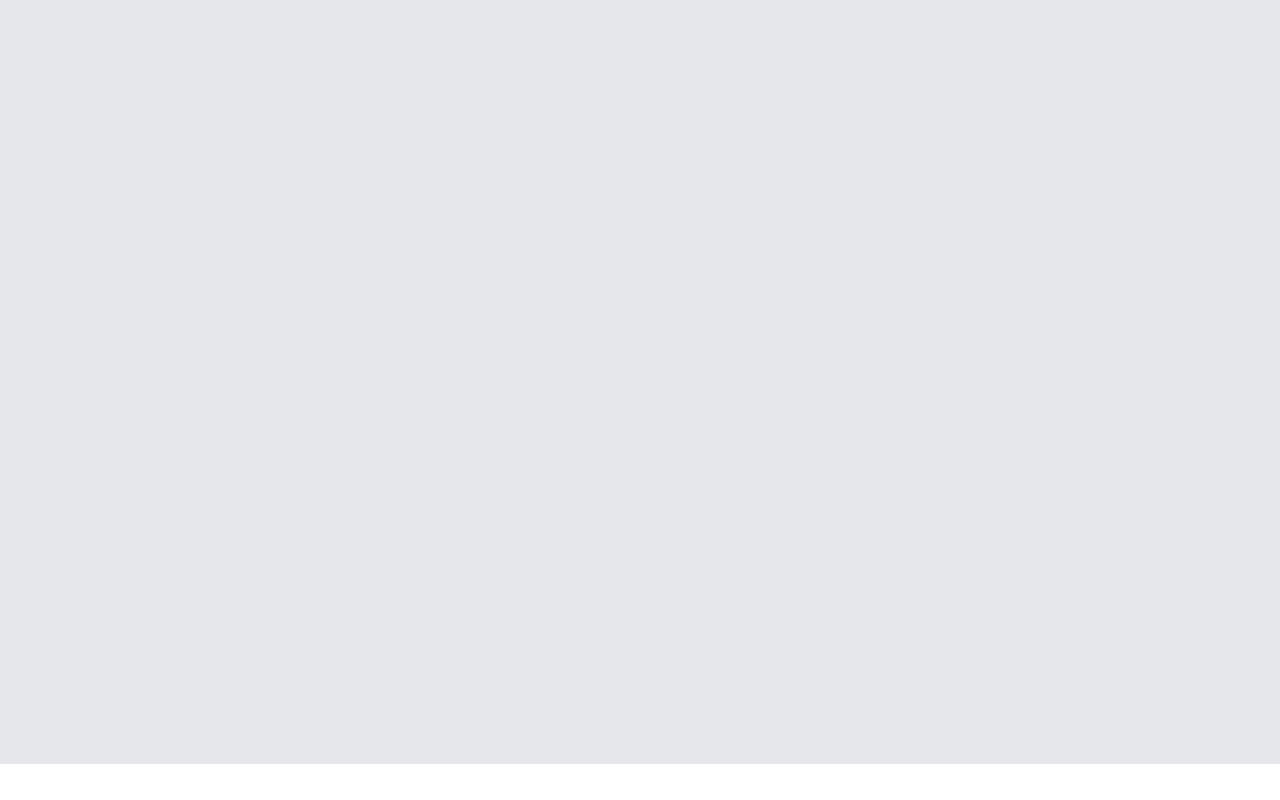
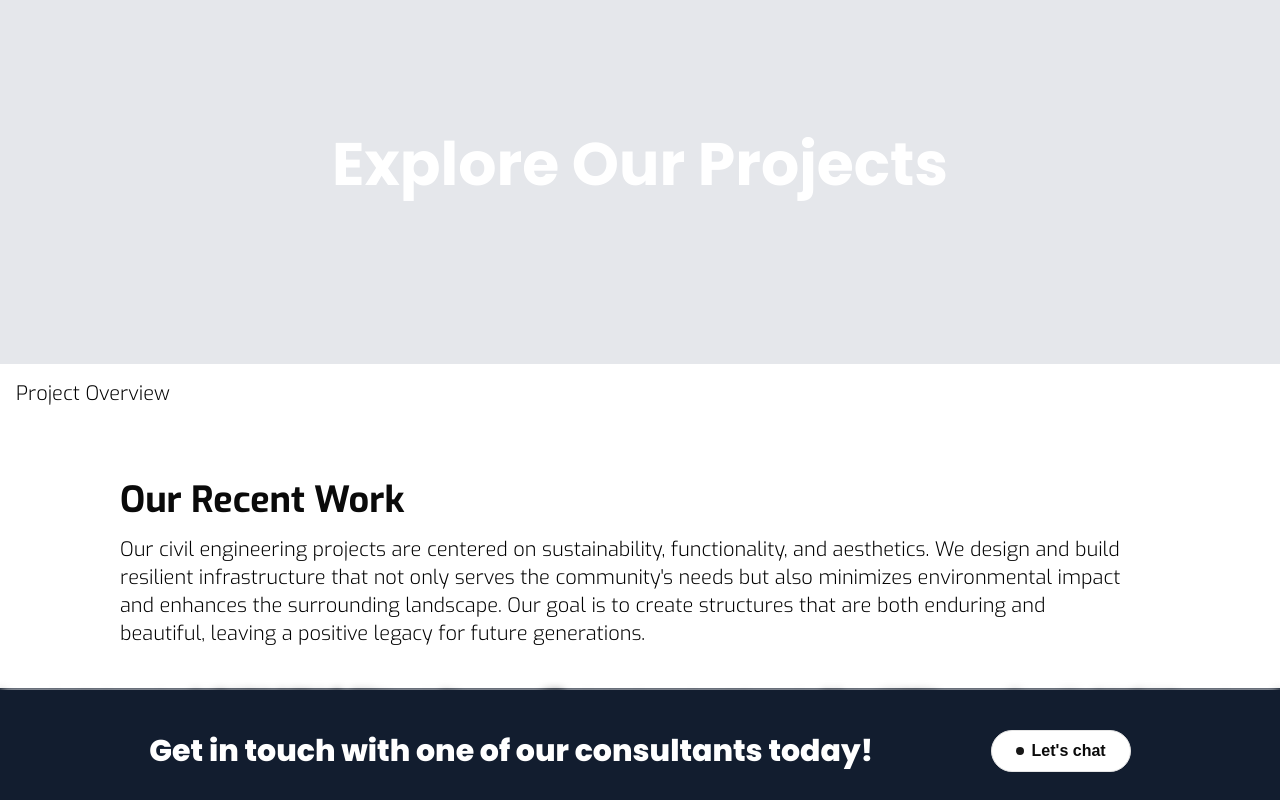
Before and after one commit to CheangSeyha/Alpha-msh-MEP-V1, a Next.js app: page /en/Civil in a window 1280 px wide. Shown: the part 3400-4200 px from the top of the page. Built offline with nearby package versions, Linux system fonts and the light colour scheme.

Commit message:
update page Civil

```diff
--- a/src/app/[locale]/Civil/page.tsx
+++ b/src/app/[locale]/Civil/page.tsx
@@ -93,18 +93,35 @@ export default function page() {
             <div className="fixed inset-0 bg-black/30"></div>
 
             {/* Scrollable content */}
-            <div className="relative z-10">
-              <section className="h-screen flex items-center justify-center text-white">
-                {/* <h1 className="text-4xl font-bold">Welcome</h1> */}
-              </section>
+            <div className="relative flex justify-center items-center h-100 z-10">
+              <p className="text-6xl font-poppins font-bold text-white text-center">
+                Explore Our Projects
+              </p>
+            </div>
+          </div>
+        </section>
 
-              <section className="flex items-center justify-center text-white p-10 bg-white">
-                <p className="text-2xl text-black">More content scrolling...</p>
-              </section>
-
-              <section className="h-screen flex items-center justify-center text-white">
-                <p className="text-2xl">Even more content</p>
-              </section>
+        <section className="relative bg-white z-40">
+          {/* <p className="text-2xl text-black">More content scrolling...</p> */}
+          <div className="w-full">
+            <p className="text-xl font-exo font-light p-4 text-black">
+              Project Overview
+            </p>
+          </div>
+          <div className="border-b-2 border-[#121D2F] w-full p-10">
+            <div className="w-full md:px-20 md:pr-[7rem]">
+              <h1 className="text-4xl font-exo font-bold py-4">
+                Our Recent Work
+              </h1>
+              <p className="text-xl font-exo font-light text-black">
+                Our civil engineering projects are centered on sustainability,
+                functionality, and aesthetics. We design and build resilient
+                infrastructure that not only serves the community's needs but
+                also minimizes environmental impact and enhances the surrounding
+                landscape. Our goal is to create structures that are both
+                enduring and beautiful, leaving a positive legacy for future
+                generations.
+              </p>
             </div>
           </div>
         </section>
--- a/src/components/Alpha/Civil.tsx
+++ b/src/components/Alpha/Civil.tsx
@@ -1,10 +1,6 @@
-import { motion, useInView } from "framer-motion";
+import { motion } from "framer-motion";
 import { useTranslations } from "next-intl";
 import React from "react";
-import { FaSitemap } from "react-icons/fa";
-import { IoMdDocument } from "react-icons/io";
-import { MdEngineering, MdOutlineVerified } from "react-icons/md";
-import { SiBlueprint } from "react-icons/si";
 
 const serviceVariants = {
   hidden: { opacity: 0, y: 30 },
```
